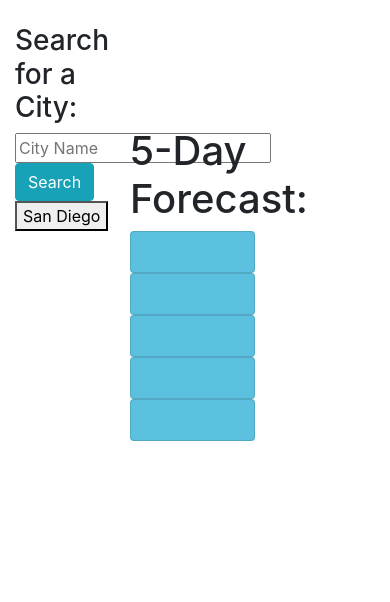
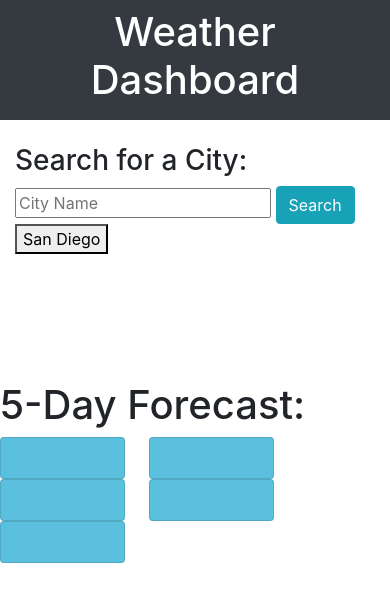
Before and after one commit to NathanNaylor/Open-Weather-App, a plain HTML site: page index.html in a window 390 px wide. Drawn offline with nearby package versions, Linux system fonts and the light colour scheme; no server answers.

Commit message:
added header element

```diff
--- a/index.html
+++ b/index.html
@@ -4,17 +4,25 @@
 <head>
     <meta charset="UTF-8">
     <meta name="viewport" content="width=device-width, initial-scale=1.0">
-    <title>Document</title>
+    <title>Weather Dashboard</title>
     <link rel="stylesheet" href="https://stackpath.bootstrapcdn.com/bootstrap/4.3.1/css/bootstrap.min.css"
         integrity="sha384-ggOyR0iXCbMQv3Xipma34MD+dH/1fQ784/j6cY/iJTQUOhcWr7x9JvoRxT2MZw1T" crossorigin="anonymous">
 
 </head>
 
 <body>
+    <div class="container-fluid-nav text-center">
+        <nav class="navbar navbar-dark bg-dark ">
+            <h1 style="color: white;">Weather Dashboard</h1>
+        </nav>
+    </div>
 
     <div class="container">
+
+
+
         <div class="row">
-            <div class="col-4">
+            <div class="col-sm-4">
                 <div class="wrapper mt-4">
                     <h3>Search for a City:</h3>
                     <input type="text" class="search-input" placeholder="City Name">
@@ -24,7 +32,7 @@
 
             </div>
 
-            <div class="col-8">
+            <div class="col-sm-8">
 
                 <div class="row">
                     <h1 id="city-name"></h1>
@@ -107,7 +115,7 @@
     </div>
     <script src="https://code.jquery.com/jquery-3.4.1.min.js"
         integrity="sha256-CSXorXvZcTkaix6Yvo6HppcZGetbYMGWSFlBw8HfCJo=" crossorigin="anonymous"></script>
-        <script src="https://cdnjs.cloudflare.com/ajax/libs/moment.js/2.24.0/moment.min.js"></script>
+    <script src="https://cdnjs.cloudflare.com/ajax/libs/moment.js/2.24.0/moment.min.js"></script>
     <script>
         var apiKey = "fb36f051233cb31b414e197acbf4328b";
         var placeInput = "San Diego";
@@ -148,7 +156,7 @@
                 method: "GET"
             }).then(function (response) {
                 //display name of city and date in header
-                $("#city-name").text(response.name +" "+ moment().month() + "/" + moment().date() + "/" + moment().year());
+                $("#city-name").text(response.name + " " + moment().month() + "/" + moment().date() + "/" + moment().year());
                 //display current temp for city
                 $("#temperature").text("Temperature: " + ((response.main.temp - 273.15) * 9 / 5 + 32).toFixed(1) + "°F");
                 //display current Humidity for city
@@ -196,8 +204,8 @@
                     //look through response array
                     console.log(response.list[j])
                     // add info the the children of cards with matching data value
-                    $(".card-body[data-value=" + j + "]").append("<h6>"+moment().month() + "/" + moment().add(1+j, "d").date() + "/" + moment().year()+"</h6>")
-                    $(".card-body[data-value=" + j + "]").append("<img src='http://openweathermap.org/img/wn/"+ response.list[j].weather[0].icon +"@2x.png'>")
+                    $(".card-body[data-value=" + j + "]").append("<h6>" + moment().month() + "/" + moment().add(1 + j, "d").date() + "/" + moment().year() + "</h6>")
+                    $(".card-body[data-value=" + j + "]").append("<img src='http://openweathermap.org/img/wn/" + response.list[j].weather[0].icon + "@2x.png'>")
                     $(".card-body[data-value=" + j + "]").append("<h6>Temp: " + ((response.list[j].main.temp - 273.15) * 9 / 5 + 32).toFixed(1) + "°F</h6>");
                     $(".card-body[data-value=" + j + "]").append("<h6>Humidity: " + response.list[j].main.humidity + "%</h6>");
                     console.log(moment().date());
```
